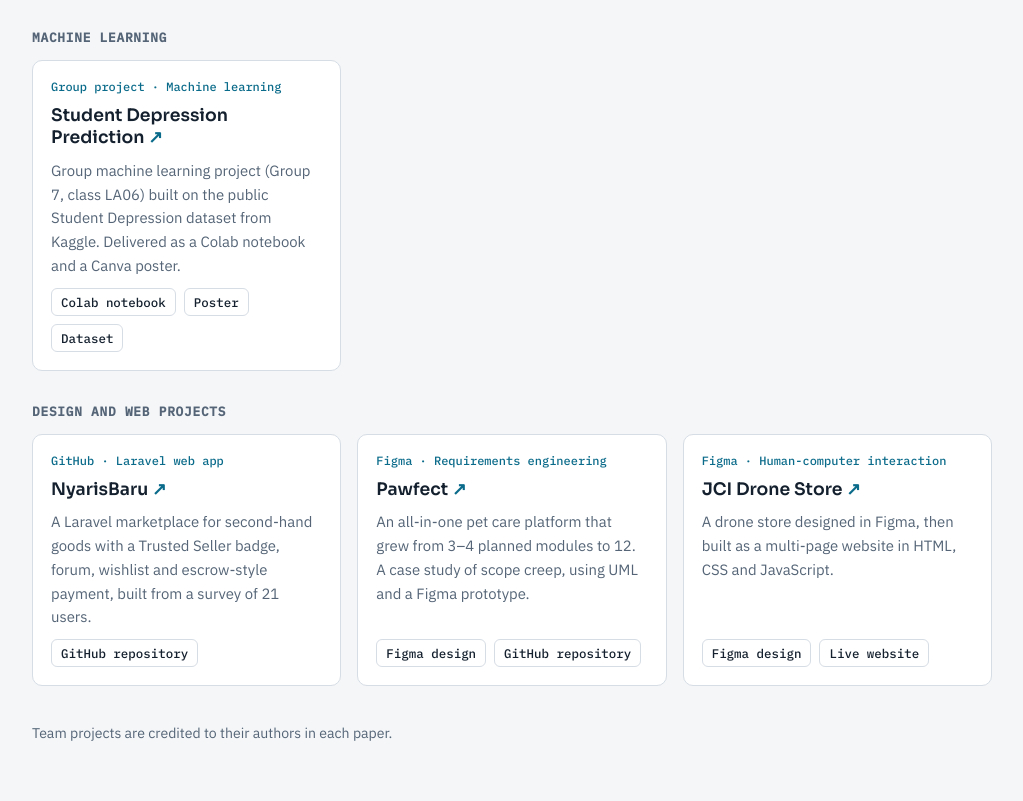
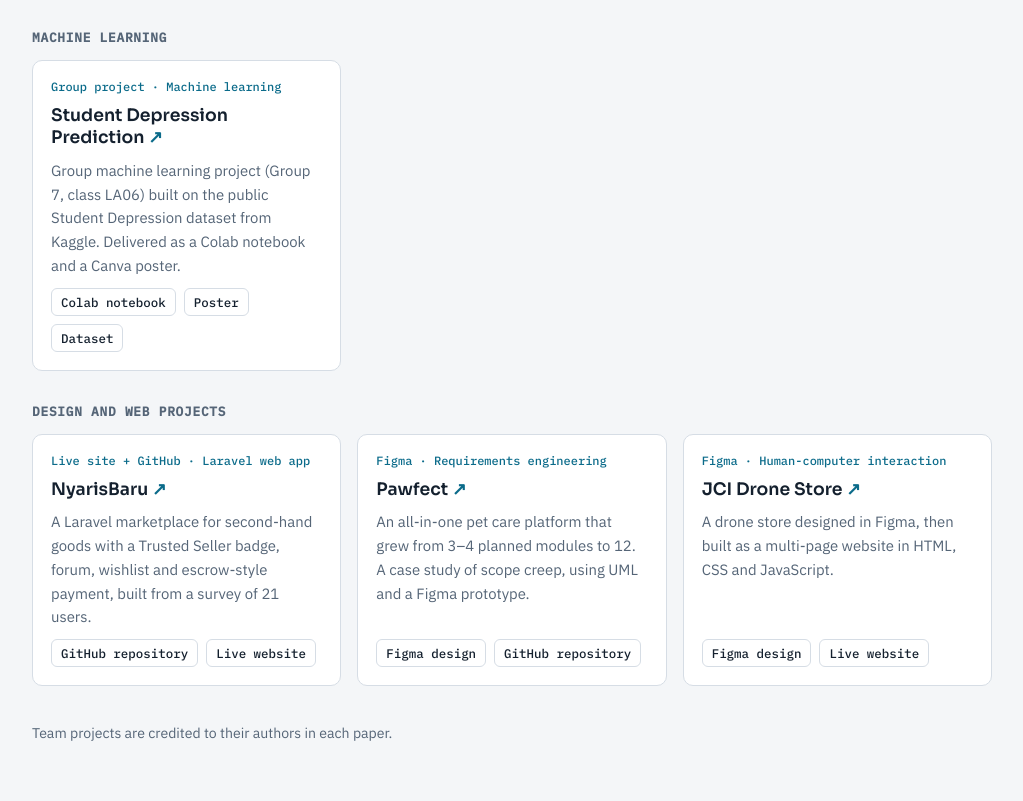
Before and after one commit to vaniawyanet/portfolio, a plain HTML site: page index.html in a window 1280 px wide. Shown: the part 830-1631 px from the top of the page, without its empty margins (128-1151 px from the left). Drawn offline with Linux system fonts and the light colour scheme.

Commit message:
Add NyarisBaru live deployment link
Co-Authored-By: Claude Sonnet 5.5 <noreply@anthropic.com>
Claude-Session: https://claude.ai/code/session_01UWKGSWuMF5Ha7whYzRqa7i

```diff
--- a/index.html
+++ b/index.html
@@ -78,10 +78,10 @@ footer{padding:36px 0 56px;color:var(--muted);font-size:.88rem}
 
 <h2 class="section">Design and web projects</h2>
 <ul class="grid">
-  <li class="card"><span class="kind">GitHub · Laravel web app</span>
+  <li class="card"><span class="kind">Live site + GitHub · Laravel web app</span>
     <h3><a href="https://github.com/Ivanajoy2207/nyarisbaru" target="_blank" rel="noopener">NyarisBaru</a></h3>
     <p>A Laravel marketplace for second-hand goods with a Trusted Seller badge, forum, wishlist and escrow-style payment, built from a survey of 21 users.</p>
-    <div class="links"><a href="https://github.com/Ivanajoy2207/nyarisbaru" target="_blank" rel="noopener">GitHub repository</a></div></li>
+    <div class="links"><a href="https://github.com/Ivanajoy2207/nyarisbaru" target="_blank" rel="noopener">GitHub repository</a><a href="https://nyarisbaru-production.up.railway.app" target="_blank" rel="noopener">Live website</a></div></li>
   <li class="card"><span class="kind">Figma · Requirements engineering</span>
     <h3><a href="https://www.figma.com/design/m0a8rwENJTh0Q1DbBORzYl/AOL-HCI-Kelompok-2?m=auto&amp;t=9YQl2xW93F2stTyJ-6" target="_blank" rel="noopener">Pawfect</a></h3>
     <p>An all-in-one pet care platform that grew from 3–4 planned modules to 12. A case study of scope creep, using UML and a Figma prototype.</p>
```
